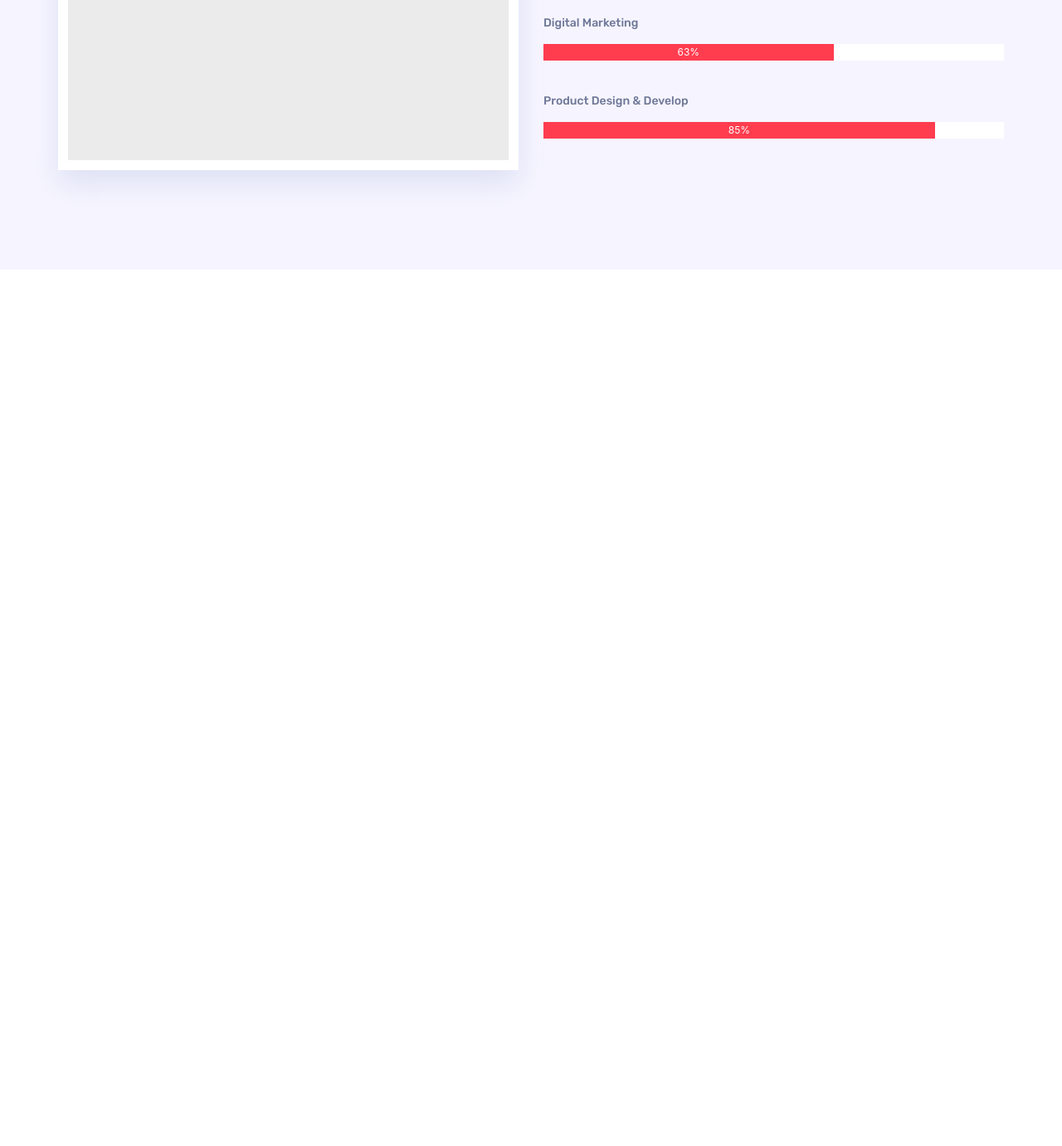
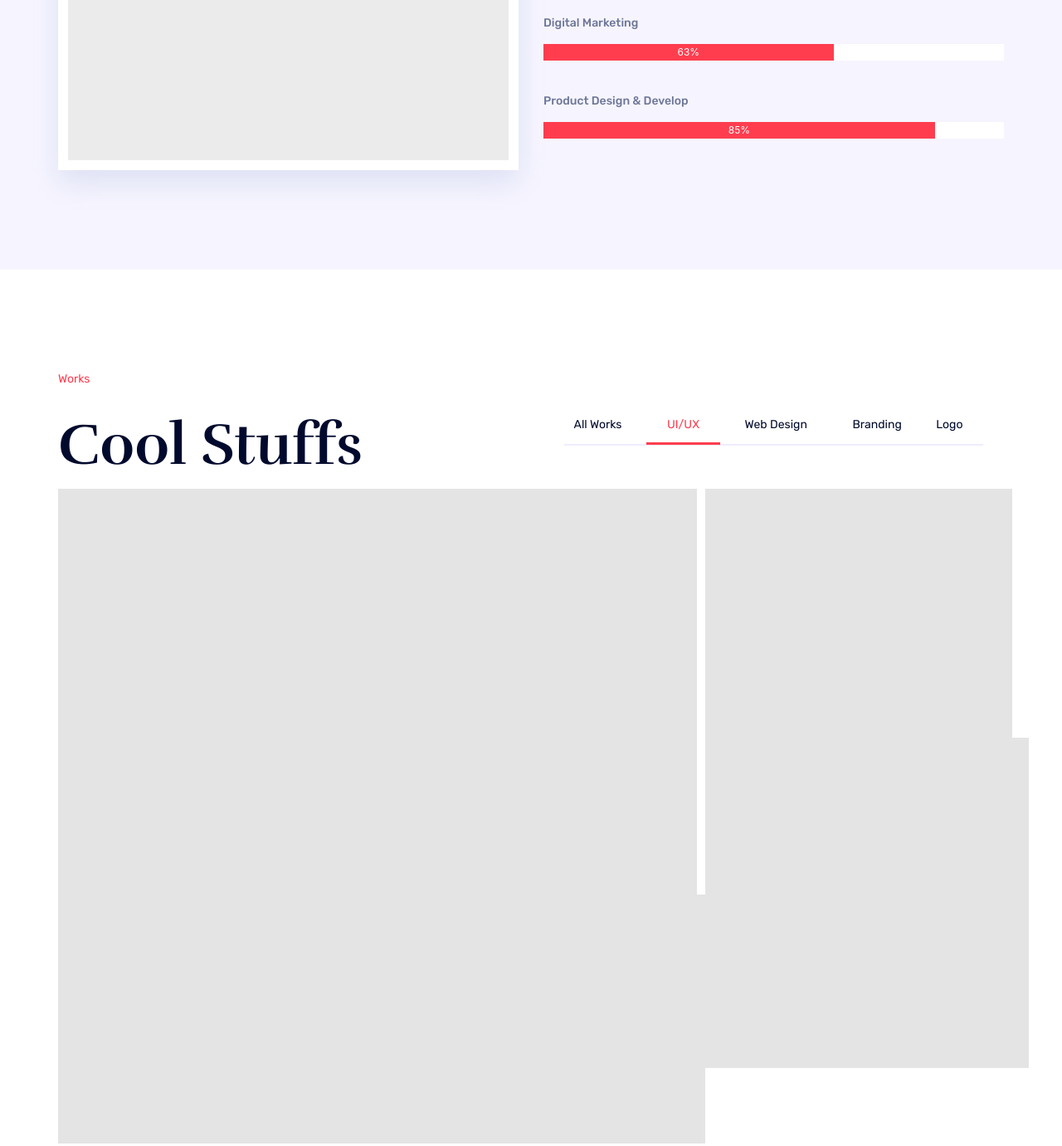
Before and after one commit to bpinazmul18/hobi, a website: page src/index.html in a window 1280 px wide. Shown: the part 2941-4322 px from the top of the page at 83% size. Before the commit the page ends 3266 px from the top, so only its background shows below. Drawn offline with Linux system fonts and the light colour scheme.

Commit message:
design portfolio section

```diff
--- a/src/index.html
+++ b/src/index.html
@@ -197,6 +197,55 @@
         </div>
     </div>
 </section>
+<!-- PORTFOLIO -->
+<section class="portfolio-section">
+    <div class="container">
+        <div class="row">
+            <div class="col-md-6">
+                <div class="portfolio-section-heading">
+                    <h6>Works</h6>
+                    <h2>Cool Stuffs</h2>
+                </div>
+            </div>
+            <div class="col-md-6">
+                <div class="portfolio-list-wrapper">
+                    <ul class="portfolio-projects-titles">
+                        <li>All Works</li>
+                        <li class="active">UI/UX</li>
+                        <li>Web Design</li>
+                        <li>Branding</li>
+                        <li>Logo</li>
+                    </ul>
+                </div>
+            </div>
+        </div>
+        <div class="row portfolio-projects-list">
+            <div class="col-md-8">
+                <div class="row">
+                    <div class="col-12">
+                        <img src="img/portfolio-img1.jpg" alt="">
+                    </div>
+                    <div class="col-md-6">
+                        <img src="img/portfolio-img3.jpg" alt="">
+                    </div>
+                    <div class="col-md-6">
+                        <img src="img/portfolio-img3.jpg" alt="">
+                    </div>
+                </div>
+            </div>
+            <div class="col-md-4">
+                <div class="row">
+                    <div class="col-12">
+                        <img src="img/portfolio-img2.jpg" alt="">
+                    </div>
+                    <div class="col-12">
+                        <img src="img/portfolio-img5.jpg" alt="">
+                    </div>
+                </div>
+            </div>
+        </div>
+    </div>
+</section>
     <script src="js/vendors/jquery-3.5.1.min.js"></script>
     <script src="js/vendors/popper.min.js"></script>
     <script src="js/vendors/bootstrap.min.js"></script>
--- a/src/js/main.js
+++ b/src/js/main.js
@@ -1,4 +1,10 @@
+(function($) {
+    "use strict";
+    // your code here
+    animate();
+})(jQuery);
 //ANIMATED PROGRESS BAR
+function animate() {
     var delay = 500;
     $(".progress-bar").each(function(i){
         $(this).delay( delay*i ).animate( { width: $(this).attr('aria-valuenow') + '%' }, delay );
@@ -13,3 +19,4 @@ $(".progress-bar").each(function(i){
             }
         });
     });
+}
--- a/src/scss/_variables.scss
+++ b/src/scss/_variables.scss
@@ -54,3 +54,9 @@ $card-list-text-color: #6e7798;
 $progress-bar-label-color: $para-color;
 $progress-bg-color: #ffffff;
 $progress-bar-bg-color: #ff3d4f;
+
+//PORTFOLIO SECTION
+$portfolio-list-text-color: #000a2d;
+$portfolio-list-border-color: $section-border-color;
+$portfolio-list-after-border-color: #ff3d4f;
+$active-text-color: $portfolio-list-after-border-color;
--- a/src/scss/base/_utilities.scss
+++ b/src/scss/base/_utilities.scss
@@ -49,3 +49,10 @@
   line-height: 26px;
   color: $para-color;
 }
+
+//PORTFOLIO LIST STYLE
+@mixin list-style {
+  @include paragraph-primary;
+  font-size: 14px;
+  color: $portfolio-list-text-color;
+}
--- a/src/scss/partials/_partials.scss
+++ b/src/scss/partials/_partials.scss
@@ -2,4 +2,5 @@
 @import "about";
 @import "services";
 @import "skill";
+@import "portfolio";
 @import "footer";
--- /dev/null
+++ b/src/scss/partials/_portfolio.scss
@@ -0,0 +1,61 @@
+@import "../variables";
+@import "../base/base";
+.portfolio-section {
+  padding: 120px 0;
+  background: $primary-bg-color;
+
+  .portfolio-section-heading {
+    h6 {
+      @include heading-six;
+      margin-bottom: 22px;
+    }
+    h2 {
+      @include heading-two;
+    }
+  }
+  .portfolio-list-wrapper {
+    height: 100%;
+    display: flex;
+    align-items: center;
+    justify-content: center;
+    .portfolio-projects-titles {
+      margin: 0;
+      padding: 0;
+      list-style-type: none;
+      border-bottom: 2px solid $portfolio-list-border-color;
+      li {
+        @include list-style;
+        position: relative;
+        display: inline-block;
+        padding: 0 25px 10px;
+        cursor: pointer;
+        &:first-child {
+          padding-left: 12px;
+        }
+        &:last-child {
+          padding-left: 12px;
+        }
+        &:after {
+          content: "";
+          position: absolute;
+          width: 0;
+          height: 3px;
+          bottom: 0;
+          left: 0;
+          background: $portfolio-list-after-border-color;
+          margin-bottom: -1px;
+          transition: 0.3s;
+        }
+        &.active {
+          color: $active-text-color;
+          &:after {
+            width: 100%;
+          }
+        }
+      }
+    }
+  }
+  .row.portfolio-projects-list {
+
+  }
+}
```
Also changed, not shown: src/css/main.css. Lines whose indentation alone changed are shown as unchanged.
